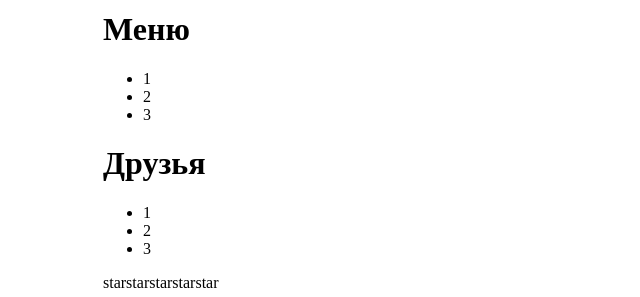
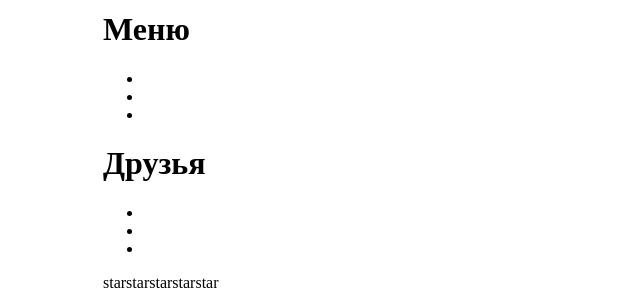
Before and after one commit to MariyaN23/react-kabzda, a React (Create React App) app: page / in a window 1280 px wide. Shown: the part 548-845 px from the top of the page, without its empty margins (237-877 px from the left). Built offline with nearby package versions, Linux system fonts and the light colour scheme.

Commit message:
add array of items to Accordion

```diff
--- a/src/App.tsx
+++ b/src/App.tsx
@@ -21,6 +21,8 @@ function App() {
 
     let [switchOn, setSwitchOn] = useState(false)
 
+    let items = ['1', '2', '3']
+
     return (
         <div className={'App'}>
             <OnOff onClickHandler={onClickHandler} on={on}/>
@@ -28,8 +30,8 @@ function App() {
             <UncontrolledAccordion titleValue={"Меню"} />
             <UncontrolledAccordion titleValue={"Друзья"} />
             {/*<UncontrolledRating />*/}
-            <Accordion titleValue={"Меню"} collapsed={accordionCollapsed} setAccordionCollapsed={()=>{setAccordionCollapsed(!accordionCollapsed)}}/>
-            <Accordion titleValue={"Друзья"} collapsed={accordionCollapsed} setAccordionCollapsed={()=>{setAccordionCollapsed(!accordionCollapsed)}}/>
+            <Accordion titleValue={"Меню"} collapsed={accordionCollapsed} setAccordionCollapsed={()=>{setAccordionCollapsed(!accordionCollapsed)}} items={items}/>
+            <Accordion titleValue={"Друзья"} collapsed={accordionCollapsed} setAccordionCollapsed={()=>{setAccordionCollapsed(!accordionCollapsed)}} items={items}/>
             <Rating setRatingValue={setRatingValue} value={ratingValue}/>
         </div>
     );
--- a/src/modules/accordion/Accordion.tsx
+++ b/src/modules/accordion/Accordion.tsx
@@ -1,9 +1,16 @@
 import React from "react";
+
+type ItemsType = {
+    value: any
+    title: string
+}
 
 type  AccordionPropsType = {
     titleValue: string
     collapsed: boolean
     setAccordionCollapsed: ()=>void
+    items: ItemsType[]
+    onClick: (value: any)=> void
 }
 
 export const Accordion= (props:AccordionPropsType)=> {
@@ -11,7 +18,7 @@ export const Accordion= (props:AccordionPropsType)=> {
        return (
         <div>
             <AccordionTitle setAccordionCollapsed={props.setAccordionCollapsed} title={props.titleValue}/>
-            {!props.collapsed && <AccordionBody/>}
+            {!props.collapsed && <AccordionBody items={props.items} onClick={props.onClick}/>}
         </div>
        )
 }
@@ -29,13 +36,19 @@ function AccordionTitle(props: AccordionTitlePropsType) {
     )
 }
 
-function AccordionBody() {
+type AccordionBodyPropsType = {
+    items: ItemsType[]
+    onClick: (value: any)=> void
+}
+
+function AccordionBody(props: AccordionBodyPropsType) {
     console.log('AccordionBody rendering')
     return (
         <ul>
-            <li>1</li>
+            {props.items.map((i, index) => <li onClick={()=>{props.onClick(i.value)}} key={index}>{i.title}</li>)}
+            {/*<li>1</li>
             <li>2</li>
-            <li>3</li>
+            <li>3</li>*/}
         </ul>
     )
 }
```
Also changed, not shown: src/modules/select/Select.tsx (added, +26 -0 lines), 2 other files (tests, documents, lock files or other folders).
